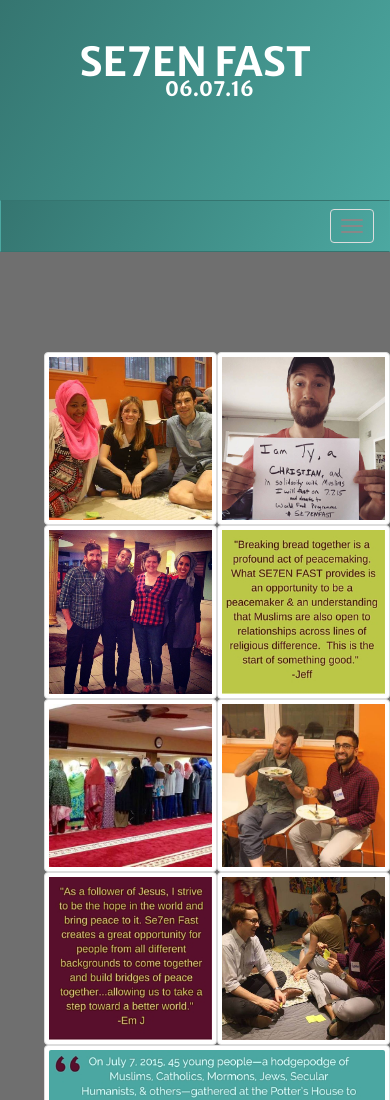
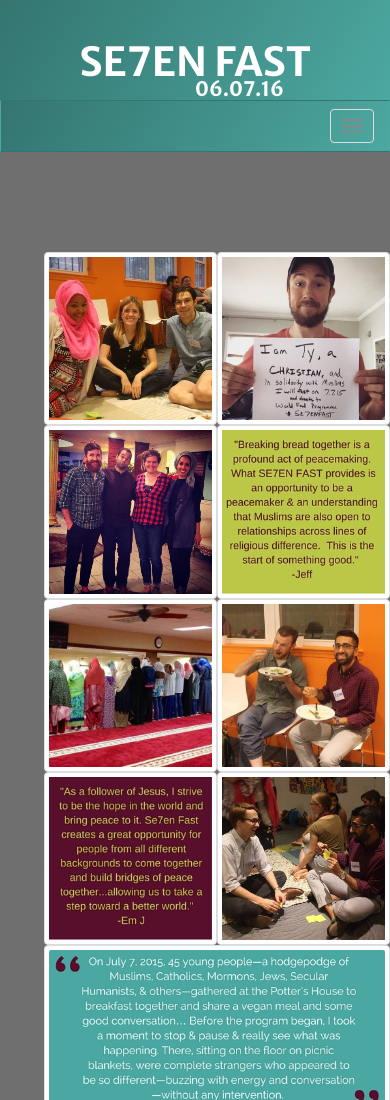
Before and after one commit to JesseyEagan1/se7enFast, a website: page Public/html/main.html in a window 390 px wide. Shown: the top 1100 px of the page. Drawn offline with nearby package versions, Linux system fonts and the light colour scheme; some packages are replaced by stand-ins of ours; files whose address does not match are found by name.

Commit message:
home media query

```diff
--- a/Public/css/main.css
+++ b/Public/css/main.css
@@ -408,6 +408,9 @@
 /*====================Media Queries==============================*/
 @media only screen and (max-width : 768px) {
 
+    .mainHeader {
+        height: 10rem;
+    }
     .mainText1 {
         font-size: 4rem;
         font-weight: 700;
@@ -431,6 +434,10 @@
 }
 
 @media only screen and (max-width : 480px) {
+    .mainHeader {
+        height: 10rem;
+    }
+
     .aboutBackground {
         max-width: 100%;
         display: inline-block;
@@ -446,7 +453,7 @@
     .mainText2 {
         font-size: 2rem;
         font-weight: 700;
-        padding-left: 15rem;
+        padding-left: 50%;
         /*text-align: center;*/
 
     }
```
